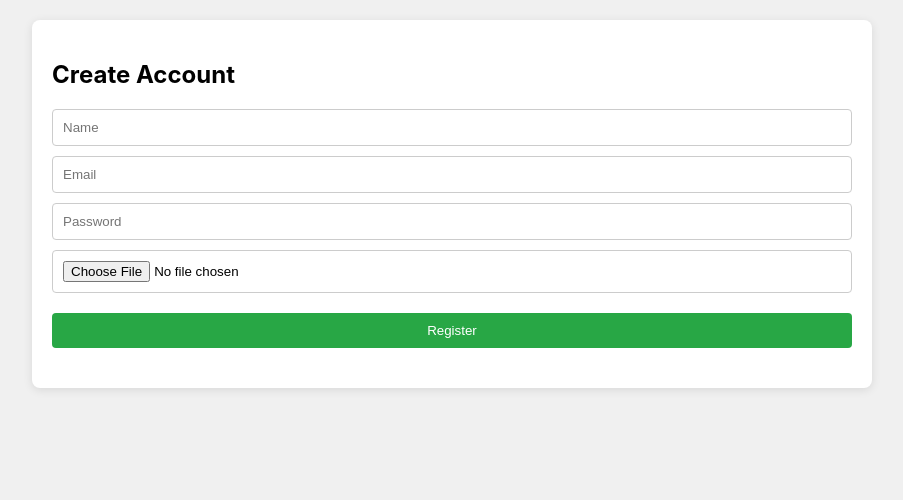
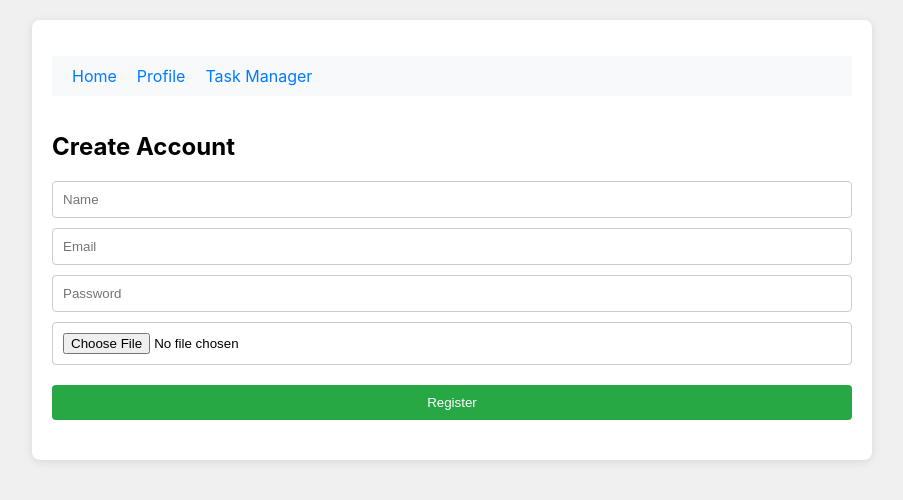
Before and after one commit to Chad96/react-to-do-list-app, a React (Create React App) app: page /register in a window 1280 px wide. Shown: the top 500 px of the page, without its empty margins (188-1091 px from the left). Built offline with nearby package versions, Linux system fonts and the light colour scheme.

Commit message:
Nav bar updated on pages

```diff
--- a/package.json
+++ b/package.json
@@ -8,7 +8,7 @@
     "@testing-library/user-event": "^13.5.0",
     "react": "^18.3.1",
     "react-dom": "^18.3.1",
-    "react-router-dom": "^6.25.1",
+    "react-router-dom": "^6.26.1",
     "react-scripts": "5.0.1",
     "web-vitals": "^2.1.4"
   },
--- a/src/App.js
+++ b/src/App.js
@@ -11,6 +11,7 @@ import UserDetails from "./components/UserDetails";
 import TaskFilters from "./components/TaskFilters";
 import LoginForm from "./components/LoginForm";
 import ProfileForm from "./components/ProfileForm";
+import Navbar from "./components/Navbar"; // Import Navbar
 import "./App.css";
 import { getTasksFromStorage, saveTasksToStorage } from "./utils/localStorage";
 
@@ -88,6 +89,7 @@ const App = () => {
   return (
     <Router>
       <div className="App">
+        <Navbar /> {/* Include Navbar here */}
         <Routes>
           <Route
             path="/register"
--- /dev/null
+++ b/src/components/Navbar.css
@@ -0,0 +1,22 @@
+nav ul {
+  list-style-type: none;
+  padding: 0;
+  display: flex;
+  gap: 20px;
+  justify-content: flex-start;
+  background-color: #f8f9fa;
+  padding: 10px 20px;
+}
+
+nav ul li {
+  display: inline;
+}
+
+nav ul li a {
+  text-decoration: none;
+  color: #007bff;
+}
+
+nav ul li a:hover {
+  text-decoration: underline;
+}
```
Also changed, not shown: 1 other file (tests, documents, lock files or other folders).
